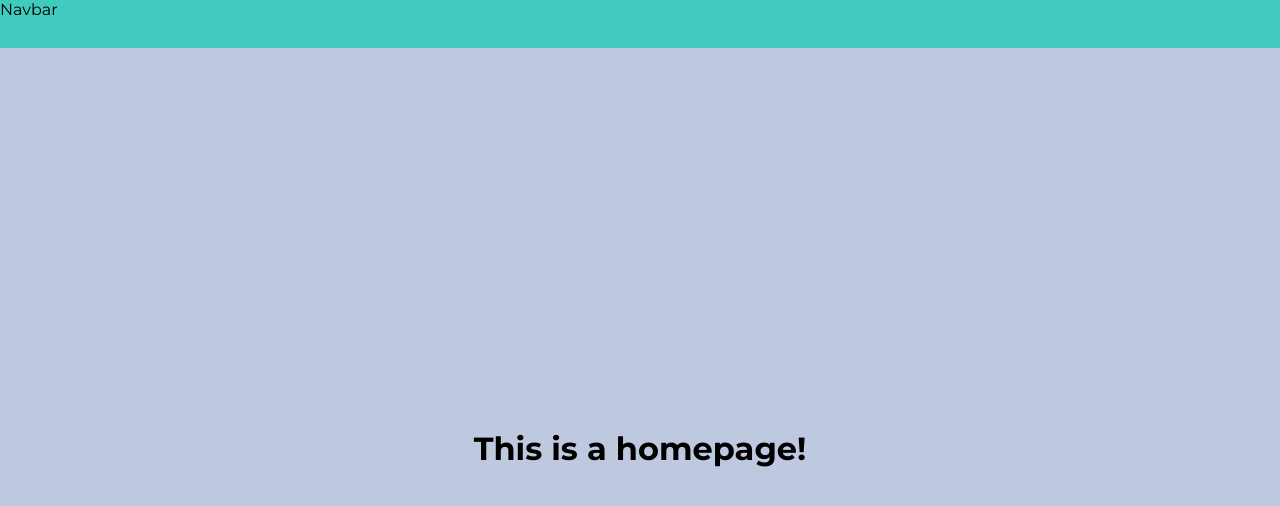
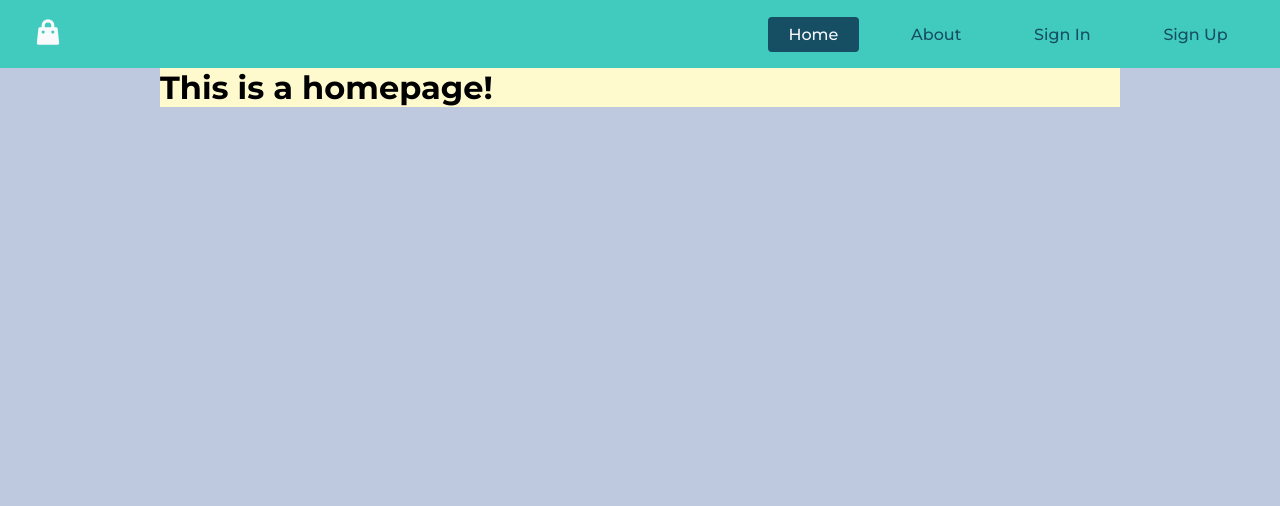
Before and after one commit to PawaOx4th/react-ts-e-commerce-app, a React (Vite) app: page / in a window 1280 px wide. Shown: the top 506 px of the page. Built offline with nearby package versions, Linux system fonts and the light colour scheme.

Commit message:
feat: 🎸 Create container

```diff
--- a/src/App.tsx
+++ b/src/App.tsx
@@ -7,16 +7,17 @@ import ErrorPage from "pages/ErrorPage"
 import SignIn from "pages/SignIn"
 import SignUp from "pages/SignUp"
 import Navbar from "components/Navbar"
+import Layout from "components/Layout"
 
 function App() {
   return (
     <Routes>
-      <Route path='/' element={<Navbar />}>
+      <Route path='/' element={<Layout />}>
         <Route index element={<HomePage />} caseSensitive />
         <Route path='about' element={<AboutPage />} caseSensitive />
       </Route>
-      <Route path='signin' element={<SignIn />} caseSensitive />
-      <Route path='signup' element={<SignUp />} caseSensitive />
+      <Route path='signIn' element={<SignIn />} caseSensitive />
+      <Route path='signUp' element={<SignUp />} caseSensitive />
       <Route path='*' element={<ErrorPage />} />
     </Routes>
   )
--- /dev/null
+++ b/src/components/Container.tsx
@@ -0,0 +1,32 @@
+import React, { PropsWithChildren } from "react"
+import styled from "styled-components"
+
+const ContainerStyle = styled.div`
+  margin: 0 auto;
+  width: 100%;
+
+  @media screen and (min-width: ${(props) => `${props.theme.breakpoints.sm}px`}) {
+    width: 540px;
+    background-color: lemonchiffon;
+  }
+
+  @media screen and (min-width: ${(props) => `${props.theme.breakpoints.md}px`}) {
+    width: 960px;
+  }
+
+  @media screen and (min-width: ${(props) => `${props.theme.breakpoints.lg}px`}) {
+    width: 1140px;
+  }
+
+  @media screen and (min-width: ${(props) => `${props.theme.breakpoints.xl}px`}) {
+    width: 1920px;
+  }
+`
+
+type ContainerPropTypes = {}
+
+function Container({ children }: PropsWithChildren<ContainerPropTypes>) {
+  return <ContainerStyle>{children}</ContainerStyle>
+}
+
+export default Container
--- /dev/null
+++ b/src/components/Layout.tsx
@@ -0,0 +1,19 @@
+import React from "react"
+import { Outlet } from "react-router-dom"
+import Container from "./Container"
+import Navbar from "./Navbar"
+
+type Props = {}
+
+function Layout({}: Props) {
+  return (
+    <div>
+      <Navbar />
+      <Container>
+        <Outlet />
+      </Container>
+    </div>
+  )
+}
+
+export default Layout
--- a/src/components/Navbar.tsx
+++ b/src/components/Navbar.tsx
@@ -1,27 +1,109 @@
 import React from "react"
-import { Outlet } from "react-router-dom"
+import { NavLink, Outlet } from "react-router-dom"
 import styled from "styled-components"
+import { HiShoppingBag } from "react-icons/hi"
+import theme from "style/theme"
 
 const ContainerNavbar = styled.nav`
+  display: block;
   position: sticky;
   top: 0;
   width: 100%;
-  height: 3rem;
-  background-color: ${(props) => props.theme.primary};
+  min-height: 4rem;
+  background-color: ${(props) => props.theme.color.primary};
+  display: flex;
+  align-items: center;
+  padding: 1rem 2rem;
+  justify-content: space-between;
+  flex-wrap: wrap;
+`
+
+const Ul = styled.ul`
+  display: none;
+  @media screen and (min-width: ${(props) => props.theme.breakpoints.sm}px) {
+    display: flex;
+    justify-content: flex-end;
+    gap: 2rem;
+  }
+`
+
+const Li = styled.li`
+  text-transform: capitalize;
+  font-weight: 500;
+  user-select: none;
+
+  transition: all 0.45s cubic-bezier(0.19, 1, 0.22, 1);
+  color: ${(props) => props.theme.color.secondary};
+  /* cursor: pointer; */
+  &:hover {
+    /* background-color: ${(props) => props.theme.color.gray}; */
+    color: ${(props) => props.theme.color.white};
+  }
+`
+
+const ItemLink = styled(NavLink)`
+  text-decoration: none;
+  color: inherit;
+  padding: 0.5rem 1.275rem;
+  &.active {
+    background: ${(props) => props.theme.color.secondary};
+    color: ${(props) => props.theme.color.white};
+    border-radius: 4px;
+  }
 `
 
 type NavbarPropTypes = {}
 
+const menuList = [
+  {
+    name: "home",
+    path: "/",
+  },
+  {
+    name: "about",
+    path: "/about",
+  },
+  {
+    name: "sign in",
+    path: "/signIn",
+  },
+  {
+    name: "sign up",
+    path: "/signUp",
+  },
+]
 function Navbar({}: NavbarPropTypes) {
   return (
-    <div
-      style={{
-        position: "relative",
-      }}
-    >
-      <ContainerNavbar>Navbar</ContainerNavbar>
-      <Outlet />
-    </div>
+    <ContainerNavbar>
+      <div
+        style={{
+          flexGrow: "1",
+          flexBasis: "3rem",
+        }}
+      >
+        <HiShoppingBag color={theme.color.white} size={"2rem"} />
+      </div>
+      <div
+        style={{
+          flexGrow: "5",
+        }}
+      >
+        <Ul>
+          {menuList.map((item) => {
+            return (
+              <Li
+                key={item.name}
+                style={{
+                  listStyle: "none",
+                }}
+              >
+                <ItemLink to={`${item.path}`}>{item.name}</ItemLink>
+              </Li>
+            )
+          })}
+        </Ul>
+      </div>
+    </ContainerNavbar>
   )
 }
 
--- a/src/pages/HomePage.tsx
+++ b/src/pages/HomePage.tsx
@@ -1,13 +1,7 @@
 import React from "react"
 import styled from "styled-components"
 
-const ContainerHome = styled.div`
-  margin: 0 auto;
-  min-height: 100vh;
-  display: flex;
-  justify-content: center;
-  align-items: center;
-`
+const ContainerHome = styled.div``
 
 function HomePage() {
   return (
--- a/src/style/App.css
+++ /dev/null
@@ -1,41 +0,0 @@
-#root {
-  max-width: 1280px;
-  margin: 0 auto;
-  padding: 2rem;
-  text-align: center;
-}
-
-.logo {
-  height: 6em;
-  padding: 1.5em;
-  will-change: filter;
-}
-.logo:hover {
-  filter: drop-shadow(0 0 2em #646cffaa);
-}
-.logo.react:hover {
-  filter: drop-shadow(0 0 2em #61dafbaa);
-}
-
-@keyframes logo-spin {
-  from {
-    transform: rotate(0deg);
-  }
-  to {
-    transform: rotate(360deg);
-  }
-}
-
-@media (prefers-reduced-motion: no-preference) {
-  a:nth-of-type(2) .logo {
-    animation: logo-spin infinite 20s linear;
-  }
-}
-
-.card {
-  padding: 2em;
-}
-
-.read-the-docs {
-  color: #888;
-}
--- a/src/style/index.css
+++ b/src/style/index.css
@@ -15,3 +15,7 @@ html,
   padding: 0;
   box-sizing: border-box;
 }
+
+li {
+  cursor: pointer;
+}
--- a/src/style/theme.ts
+++ b/src/style/theme.ts
@@ -1,9 +1,17 @@
 const theme = {
-  main: "blue",
-  primary: "#41CBBF",
-  secondary: "#164E63",
-  gray: "#BEC9DF",
-  white: "#F8FAFC",
+  color: {
+    primary: "#41CBBF",
+    secondary: "#164E63",
+    gray: "#BEC9DF",
+    white: "#F8FAFC",
+  },
+  breakpoints: {
+    xs: 0,
+    sm: 600, // mobile landscape, tablet (portrait)
+    md: 1024, // chromebooks, ipad pro (portrait), tablet (landscape)
+    lg: 1600, // most laptops and desktops
+    xl: 2048, // 2k and up
+  },
 } as const
 
 export type ThemeType = typeof theme
```
Also changed, not shown: tsconfig.json (+14 -4 lines).
